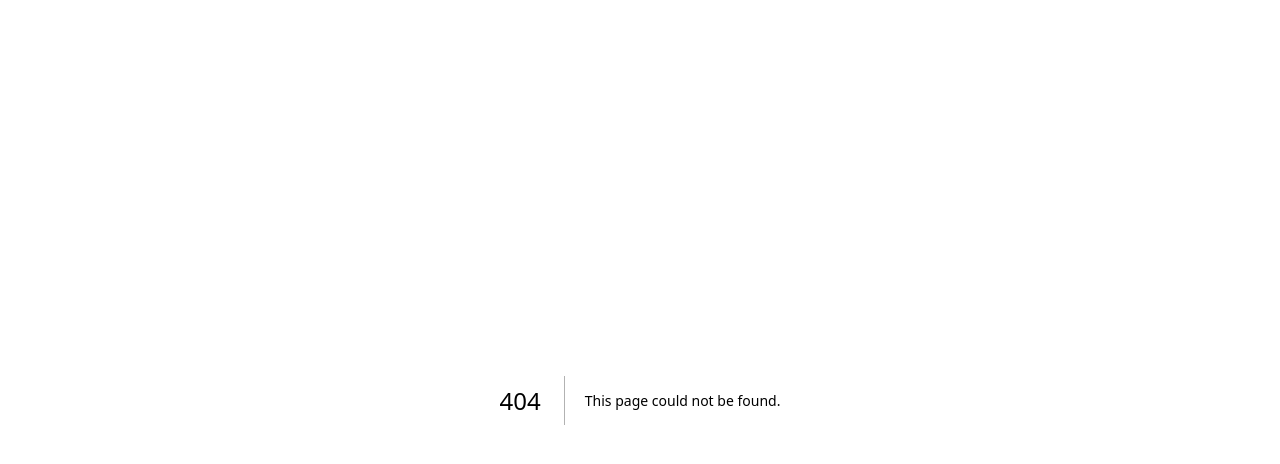
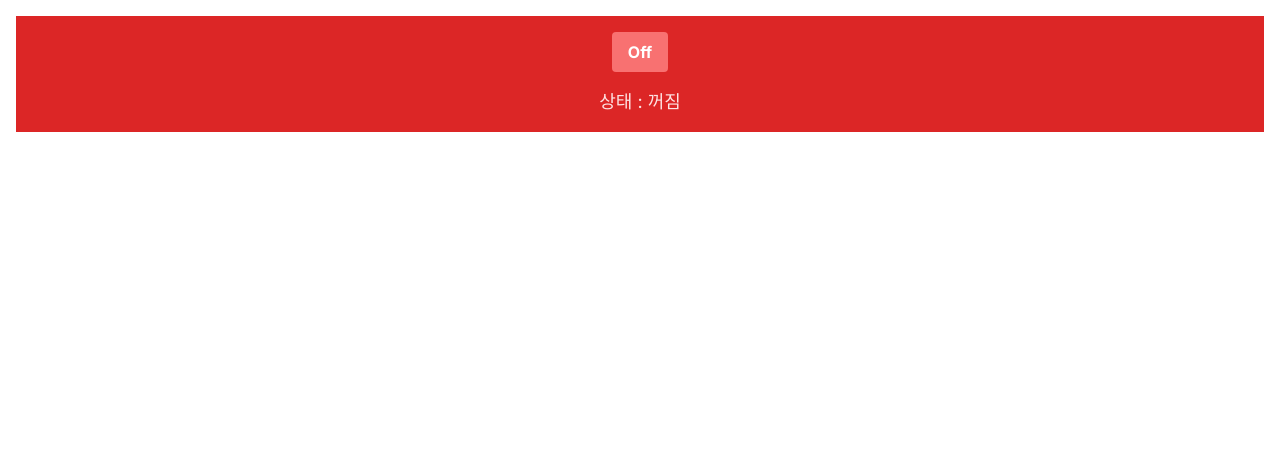
Before and after one commit to jeong-jihyun/my-next-app, a Next.js app: page /lifting-stateup in a window 1280 px wide. Before the commit this address had no page. Shown: the top 464 px of the page. Built offline with nearby package versions, Linux system fonts and the light colour scheme.

Commit message:
상태보다는 속성 활용

```diff
--- /dev/null
+++ b/src/app/lifting-stateup/page.tsx
@@ -0,0 +1,9 @@
+import ToggleParentComponent from "./toggle";
+
+export default function Home() {
+  return (
+    <main className="flex flex-col p-4">
+      <ToggleParentComponent />
+    </main>
+  );
+}
--- a/src/app/lifting-stateup/toggle.tsx
+++ b/src/app/lifting-stateup/toggle.tsx
@@ -1,4 +1,6 @@
 "use client";
+
+import { useState } from "react";
 
 type ToggleProps = {
   isOn: boolean;
@@ -15,3 +17,25 @@ const Toggle = ({ isOn, onClick }: ToggleProps) => {
     </button>
   );
 };
+
+const StatusDisplay = ({ isOn }: { isOn: boolean }) => {
+  return (
+    <div className={`text-lg ${isOn ? "text-blue-500" : "text-red-100"}`}>
+      {isOn ? "상태 : 켜짐" : "상태 : 꺼짐"}
+    </div>
+  );
+};
+
+const ToggleParentComponent = () => {
+  const [isToggled, setIsToggled] = useState(false);
+  return (
+    <div
+      className={`flex flex-col items-center justify-center space-y-4 p-4 ${isToggled ? "bg-blue-100" : "bg-red-600"}`}
+    >
+      <Toggle isOn={isToggled} onClick={() => setIsToggled(!isToggled)} />
+      <StatusDisplay isOn={isToggled} />
+    </div>
+  );
+};
+
+export default ToggleParentComponent;
```
